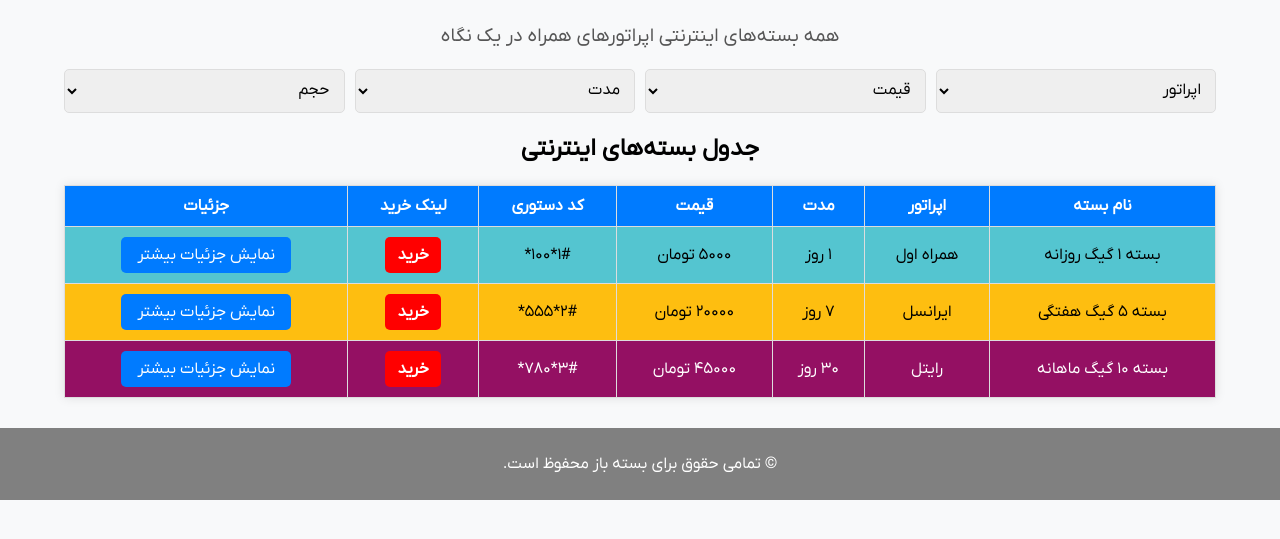
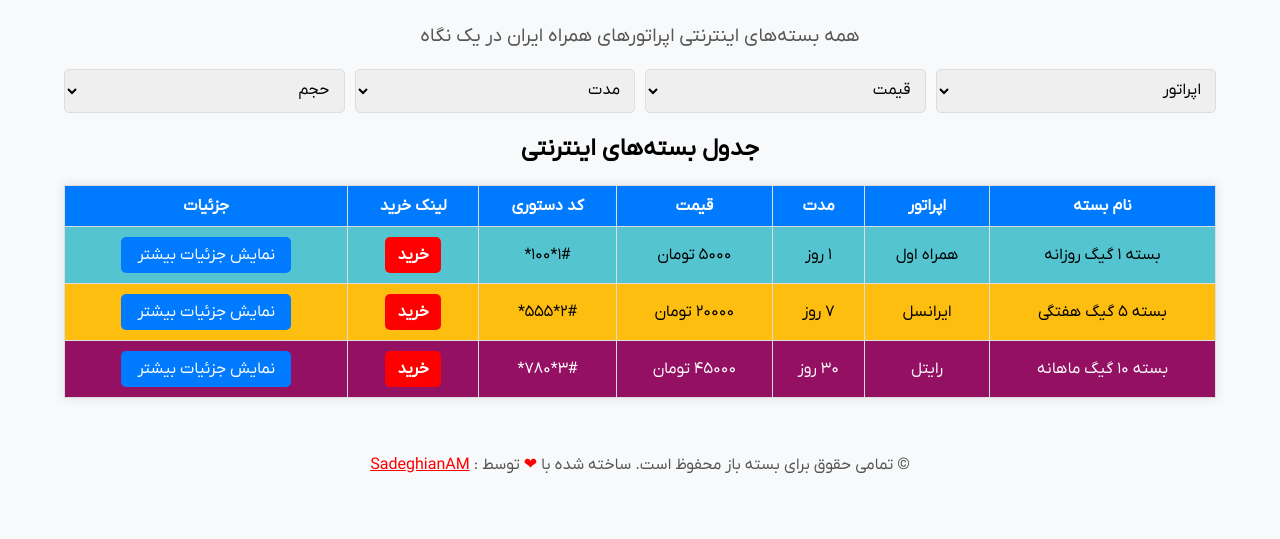
Before and after one commit to SadeghianAM/BasteBaz, a plain HTML site: page index.html in a window 1280 px wide. Shown: the part 135-674 px from the top of the page. Drawn offline with Linux system fonts and the light colour scheme.

Commit message:
del image, edit footer

```diff
--- a/index.html
+++ b/index.html
@@ -10,7 +10,7 @@
     <!-- عنوان اصلی سایت -->
     <h1 class="site-title">بسته باز</h1>
     <p class="site-subtitle">
-      همه بسته‌های اینترنتی اپراتورهای همراه در یک نگاه
+      همه بسته‌های اینترنتی اپراتورهای همراه ایران در یک نگاه
     </p>
 
     <!-- نوار فیلتر -->
@@ -72,7 +72,16 @@
 
     <!-- بخش کپی‌رایت -->
     <footer class="footer">
-      <p>&copy; تمامی حقوق برای بسته باز محفوظ است.</p>
+      <p>
+        © تمامی حقوق برای بسته باز محفوظ است. ساخته شده با
+        <span style="color: red">❤</span> توسط :
+        <a
+          href="https://github.com/SadeghianAM/BasteBaz"
+          target="_blank"
+          style="color: red"
+          >SadeghianAM</a
+        >
+      </p>
     </footer>
 
     <!-- فایل جاوااسکریپت -->
--- a/style.css
+++ b/style.css
@@ -115,8 +115,7 @@ tr:nth-child(even) {
 
 /* استایل کپی‌رایت */
 .footer {
-  background-color: gray;
-  color: white;
+  color: #555;
   padding: 10px;
   text-align: center;
   margin-top: 30px;
@@ -196,7 +195,8 @@ tr:nth-child(even) {
   }
 
   th:last-child, /* حذف عنوان ستون */
-  td:last-child { /* حذف محتوای ستون */
+  td:last-child {
+    /* حذف محتوای ستون */
     display: none;
   }
 }
```
Also changed, not shown: images/hamrah-avval-icon.png (deleted), images/irancell-icon.png (deleted), images/rightel-icon.png (deleted).
